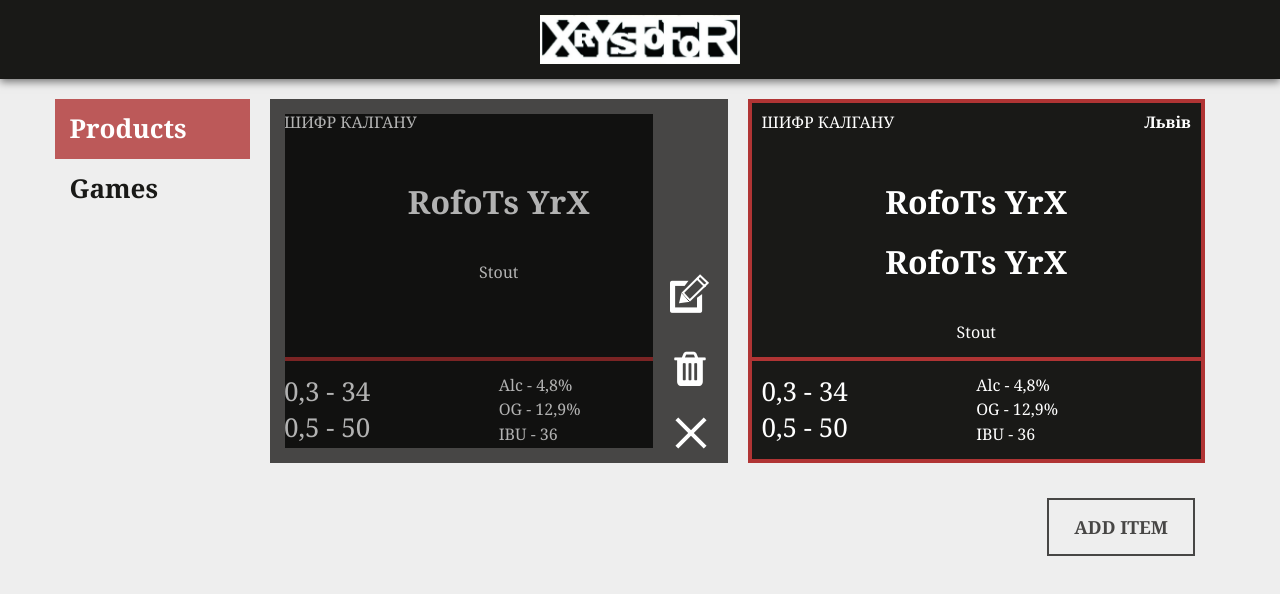
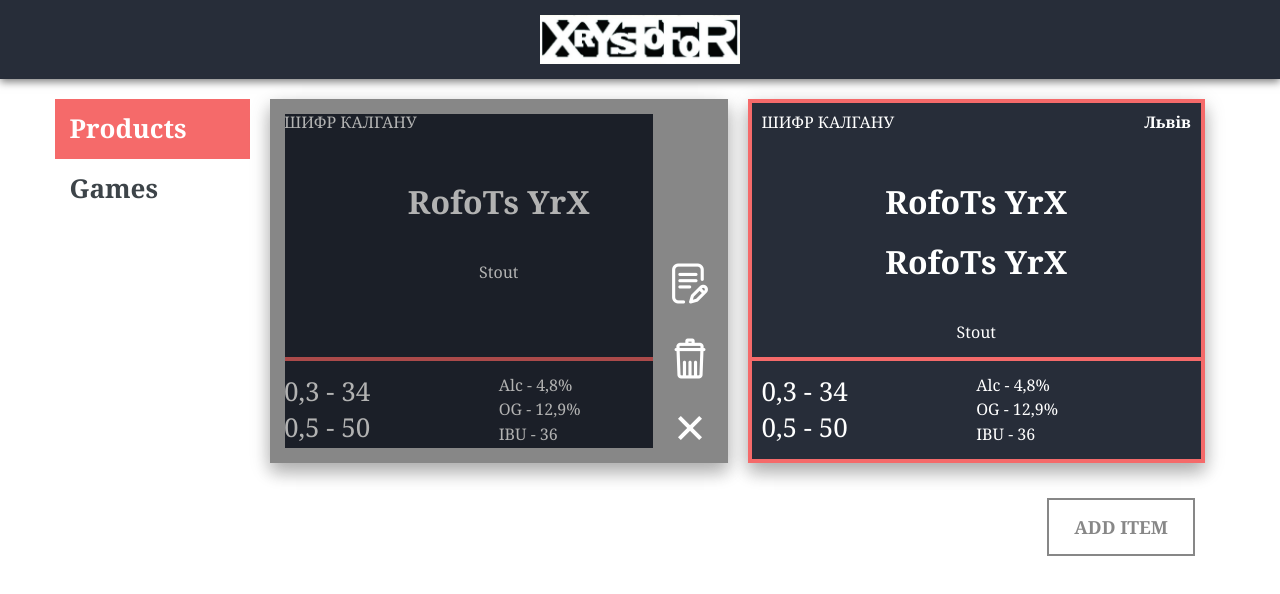
Before and after one commit to Vaitekus/education-project, a website built with webpack: page admin/src/views/index.html in a window 1280 px wide. Both pictures are taken after a click on the button "Menu". Built offline with nearby package versions, Linux system fonts and the light colour scheme; files whose address does not match are found by name.

Commit message:
Change icomoon

```diff
--- a/admin/src/scss/_menu-item.scss
+++ b/admin/src/scss/_menu-item.scss
@@ -25,8 +25,9 @@
             height: $space-xlarge*3;
             line-height: $space-xlarge*3;
             text-align: center;
-            font-size: $menu-trigger-size;
+            font-size: $menu-icon-size;
             opacity: 0;
+            cursor: pointer;
             transition: transform 0.3s, opacity 0.2s, visibility 0s 0.3s;
 
             &:nth-child(1) {
@@ -35,6 +36,10 @@
 
             &:nth-child(2) {
                 transform: translate3d(0,100%,0);
+            }
+
+            &:hover i{
+                color: $light-grey-color;
             }
         }
     }
@@ -50,8 +55,10 @@
         }
 
         .menu-item__trigger {
-            right: -58px;
+            right: -62px;
             bottom: -#{$space-xsmall};
+            background: transparent;
+            animation: 0;
         }
 
         .menu-item__trigger span {
@@ -61,7 +68,7 @@
             &::after{transform: translateY(0) rotate(-45deg);}
         }
 
-        .menu-item__list li {  ///should fix
+        .menu-item__list li {
             visibility: visible;
             opacity: 1;
             transition: transform 0.3s, opacity 0.3s;
@@ -72,25 +79,26 @@
     &__trigger {
         position: absolute;
         right: $space-base;
-        bottom: $space-small;
+        bottom: $space-base;
         z-index: 2;
         display: block;
         width: $menu-trigger-size;
         height: $menu-trigger-size;
-        background: transparent;
+        background: $brand-color1;
         border: 0;
         cursor: pointer;
         transition: right 0.3s;
         padding: 0;
-        // box-shadow: 0 0 0 0 rgba(176, 52, 52, 1);
-        // animation: pulse 2s infinite;
+        box-shadow: 0 0 0 0 rgba(176, 52, 52, 0.9);
+        border-radius: 50%;
+        animation: pulse 1.25s infinite cubic-bezier(0.66, 0, 0, 1);
 
         span {
             position: absolute;
             top: 50%;
-            left: 0;
+            left: $space-xsmall;
+            right: $space-xsmall;
             display: block;
-            width: 100%;
             height: 4px;
             background-color: $light-color;
             font-size: 0;
@@ -101,8 +109,8 @@
             &::before,
             &::after {
                 position: absolute;
-                left: 0;
-                width: 100%;
+                left: $space-xsmall;
+                right: $space-xsmall;
                 height: 100%;
                 background: $light-color;
                 content: '';
--- a/admin/src/scss/_product-item.scss
+++ b/admin/src/scss/_product-item.scss
@@ -21,6 +21,7 @@
   color: $light-color;
   display: flex;
   flex-direction: column;
+  box-shadow: 0 10px 16px 0 rgba(0,0,0,0.2),0 6px 20px 0 rgba(0,0,0,0.19);
 
   &__content {
     flex: 1 1 auto;
--- a/admin/src/scss/base/_animations.scss
+++ b/admin/src/scss/base/_animations.scss
@@ -1,16 +1,18 @@
 @keyframes pulse {
-    0% {
-        transform: scale(0.95);
-        box-shadow: 0 0 0 0 rgba(176, 52, 52, 0.9);
-    }
+    to {box-shadow: 0 0 0 25px rgba(176, 52, 52, 0);}
+    // 0% {
+    //     transform: scale(0.95);
+    //     box-shadow: 0 0 0 0 rgba(176, 52, 52, 0.9);
 
-    70% {
-        transform: scale(1);
-        box-shadow: 0 0 0 15px rgba(176, 52, 52, 0.2);
-    }
+    // }
 
-    100% {
-        transform: scale(0.95);
-        box-shadow: 0 0 0 0 rgba(176, 52, 52, 0);
-    }
+    // 70% {
+    //     transform: scale(1);
+    //     box-shadow: 0 0 0 15px rgba(176, 52, 52, 0.2);
+    // }
+
+    // 100% {
+    //     transform: scale(0.95);
+    //     box-shadow: 0 0 0 0 rgba(176, 52, 52, 0);
+    // }
 }
--- a/admin/src/scss/base/_fonts.scss
+++ b/admin/src/scss/base/_fonts.scss
@@ -1,10 +1,10 @@
 $font-path: '/assets/fonts/';
 $icomoon-font-family: "icomoon";
 
-$icon-edit: "\e91b";
+$icon-download: "\e900";
 $icon-close: "\e920";
-$icon-download: "\f019";
-$icon-trash: "\f1f8";
+$icon-remove: "\e901";
+$icon-edit: "\e902";
 $icon-colorpicker: "\f1fb";
 
 @font-face {
@@ -30,9 +30,9 @@ $icon-colorpicker: "\f1fb";
 @font-face {
   font-family: '#{$icomoon-font-family}';
   src:
-    url('#{$font-path}/#{$icomoon-font-family}.ttf?9seslv') format('truetype'),
-    url('#{$font-path}/#{$icomoon-font-family}.woff?9seslv') format('woff'),
-    url('#{$font-path}/#{$icomoon-font-family}.svg?9seslv##{$icomoon-font-family}') format('svg');
+    url('#{$font-path}#{$icomoon-font-family}.ttf') format('truetype'),
+    url('#{$font-path}#{$icomoon-font-family}.woff') format('woff'),
+    url('#{$font-path}#{$icomoon-font-family}.svg##{$icomoon-font-family}') format('svg');
   font-weight: normal;
   font-style: normal;
 }
@@ -52,9 +52,9 @@ $icon-colorpicker: "\f1fb";
   -moz-osx-font-smoothing: grayscale;
 }
 
-.icon-edit {
+.icon-download {
   &:before {
-    content: $icon-edit;
+    content: $icon-download;
   }
 }
 .icon-close {
@@ -62,14 +62,14 @@ $icon-colorpicker: "\f1fb";
     content: $icon-close;
   }
 }
-.icon-download {
+.icon-remove {
   &:before {
-    content: $icon-download;
+    content: $icon-remove;
   }
 }
-.icon-trash {
+.icon-edit {
   &:before {
-    content: $icon-trash;
+    content: $icon-edit;
   }
 }
 .icon-colorpicker {
--- a/admin/src/scss/base/_settings.scss
+++ b/admin/src/scss/base/_settings.scss
@@ -1,7 +1,7 @@
-$brand-color1: #B03434;
-$brand-color2: #191917;
+$brand-color1: #f56a6a;
+$brand-color2: #272d39;
 $light-color:  #fff;
-$grey-color:   #474645;
+$grey-color:   #878787;
 $light-grey-color: #eee;
 
 $font-family-base: 'Noticia Text', Georgia, Times, "Times New Roman", serif;
@@ -15,8 +15,8 @@ $font-size-xlarge: 22px;
 $font-size-xxlarge: 26px;
 $line-height-base: 1.2;
 $base-min-width: 320px;
-$base-background-color: $light-grey-color;
-$base-text-color: $brand-color2;
+$base-background-color: $light-color;
+$base-text-color: #3d4449;
 $trans: all 0.5s ease-in-out;
 $border-radius: 5px;
 $border-width-small: 2px;
@@ -38,7 +38,8 @@ $nav-item-line-height: $font-size-xxlarge*$line-height-base;
 $modal-button-size: 40px;
 
 // Menu item
-$menu-trigger-size: 40px;
+$menu-trigger-size: 50px;
+$menu-icon-size: 40px;
 
 // Input
 $input-icon-size: 24px;
--- a/admin/src/scss/components/_modal.scss
+++ b/admin/src/scss/components/_modal.scss
@@ -33,9 +33,10 @@
     &__content {
         height: 100%;
         overflow: auto;
-        max-width: 600px;
+        max-width: 600px + $space-large*2;
         margin: 0 auto;
         text-align: center;
+        padding: 0 $space-large;
     }
 
     &__button {
--- a/admin/src/scss/components/_navigation.scss
+++ b/admin/src/scss/components/_navigation.scss
@@ -14,7 +14,6 @@
         background: $brand-color1;
         position: absolute;
         transition: $trans;
-        opacity: 0.8;
         top: 0;
         left: 0;
 
--- a/admin/src/server/mongodb.js
+++ b/admin/src/server/mongodb.js
@@ -31,7 +31,7 @@ mongoClient.connect(function(err, client){
     dbClient = client;
     app.locals.collection = client.db(dbName).collection("products");
     app.listen(3000, function(){
-        console.log("Сервер ожидает подключения...");
+        console.log("Server started....");
     });
 });
 
--- a/admin/src/views/index.html
+++ b/admin/src/views/index.html
@@ -55,7 +55,7 @@
                                     <button class="menu-item__trigger"><span>Menu</span></button>
                                     <ul class="menu-item__list">
                                         <li><i class="icon-edit"></i></li>
-                                        <li><i class="icon-trash"></i></li>
+                                        <li><i class="icon-remove"></i></li>
                                     </ul>
                                     <div class="menu-item__overlay"></div>
                                 </nav>
--- a/admin/webpack.config.js
+++ b/admin/webpack.config.js
@@ -71,12 +71,10 @@ module.exports = {
       new ExtractTextPlugin("main.css", {options: {allChunks: true}})
     ],
     devServer: {
-      contentBase: path.resolve(__dirname, "../src/views/"),
-      compress: true,
+      // contentBase: path.resolve(__dirname, "../src/views/"),
+      compress: false,
       https: false,
       open: true,
-      overlay: true,
-      host: "127.0.0.1",
-      port: 8080
+      clientLogLevel: 'info'
     }
 };
```
Also changed, not shown: admin/src/assets/fonts/selection.json (+1 -1 lines), admin/src/assets/fonts/icomoon.ttf, admin/src/assets/fonts/icomoon.woff, 1 other file.
